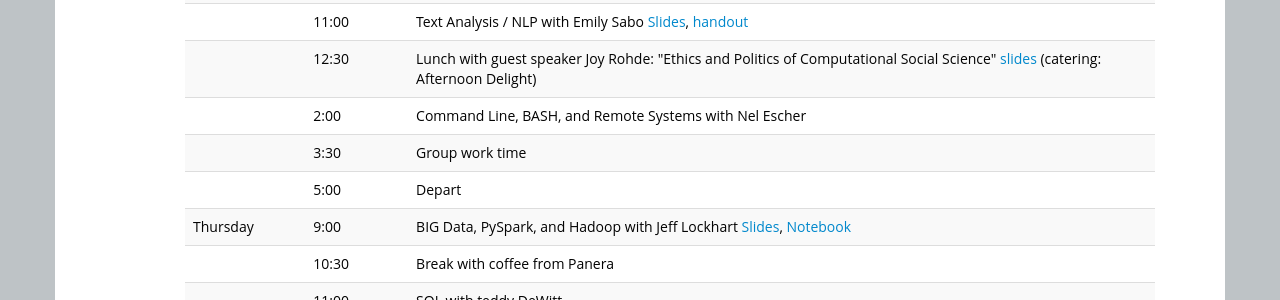
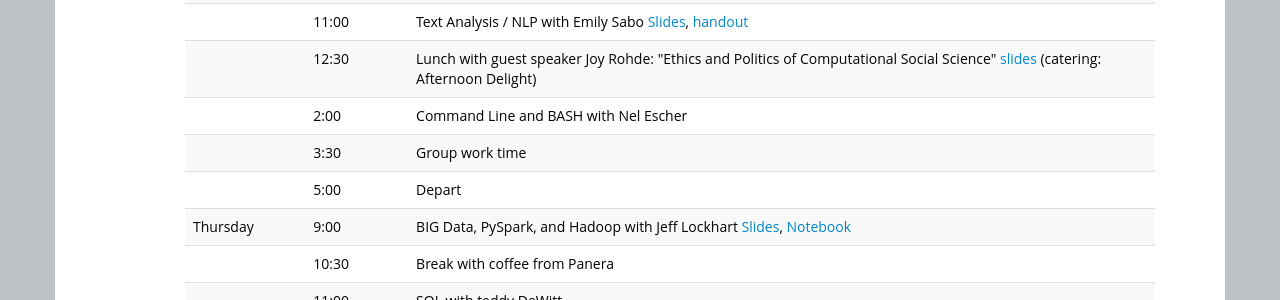
Before and after one commit to ICOSBigDataCamp/2019-summer-camp, a Jekyll site: the page built from index.html, in a window 1280 px wide and 900 px high, scrolled down 1628 px. Shown: the part 154-454 px from the top of the window. Built offline with Jekyll 4.4.1, drawn with Linux system fonts in a browser that asks for light colours.

Commit message:
update index:

```diff
--- a/index.html
+++ b/index.html
@@ -160,7 +160,7 @@ Organizing committee: Elizabeth Bruch, Jerry Davis
   <tr> <td></td>       <td>10:30</td>   <td>Break with coffee from Panera</td> </tr>
   <tr> <td></td>       <td>11:00</td>   <td>Text Analysis / NLP with Emily Sabo <a href="slides/DataCamp_2019_TextAnalysis_Final.pdf" target="_blank">Slides</a>, <a href="slides/python-regular-expressions-cheat-sheet.pdf" target="_blank">handout</a> </td> </tr>
   <tr> <td></td>       <td>12:30</td>   <td>Lunch with guest speaker Joy Rohde: "Ethics and Politics of Computational Social Science" <a href="slides/Ethics_Politics_of_Computational_Social_Science.pptx" target="_blank">slides</a> (catering: Afternoon Delight)</td> </tr>
-  <tr> <td></td>       <td>2:00</td>    <td>Command Line, BASH, and Remote Systems with Nel Escher</td> </tr>
+  <tr> <td></td>       <td>2:00</td>    <td>Command Line and BASH with Nel Escher</td> </tr>
   <tr> <td></td>       <td>3:30</td>   <td>Group work time</td> </tr>
   <tr> <td></td>       <td>5:00</td>   <td>Depart</td> </tr>
 
```
